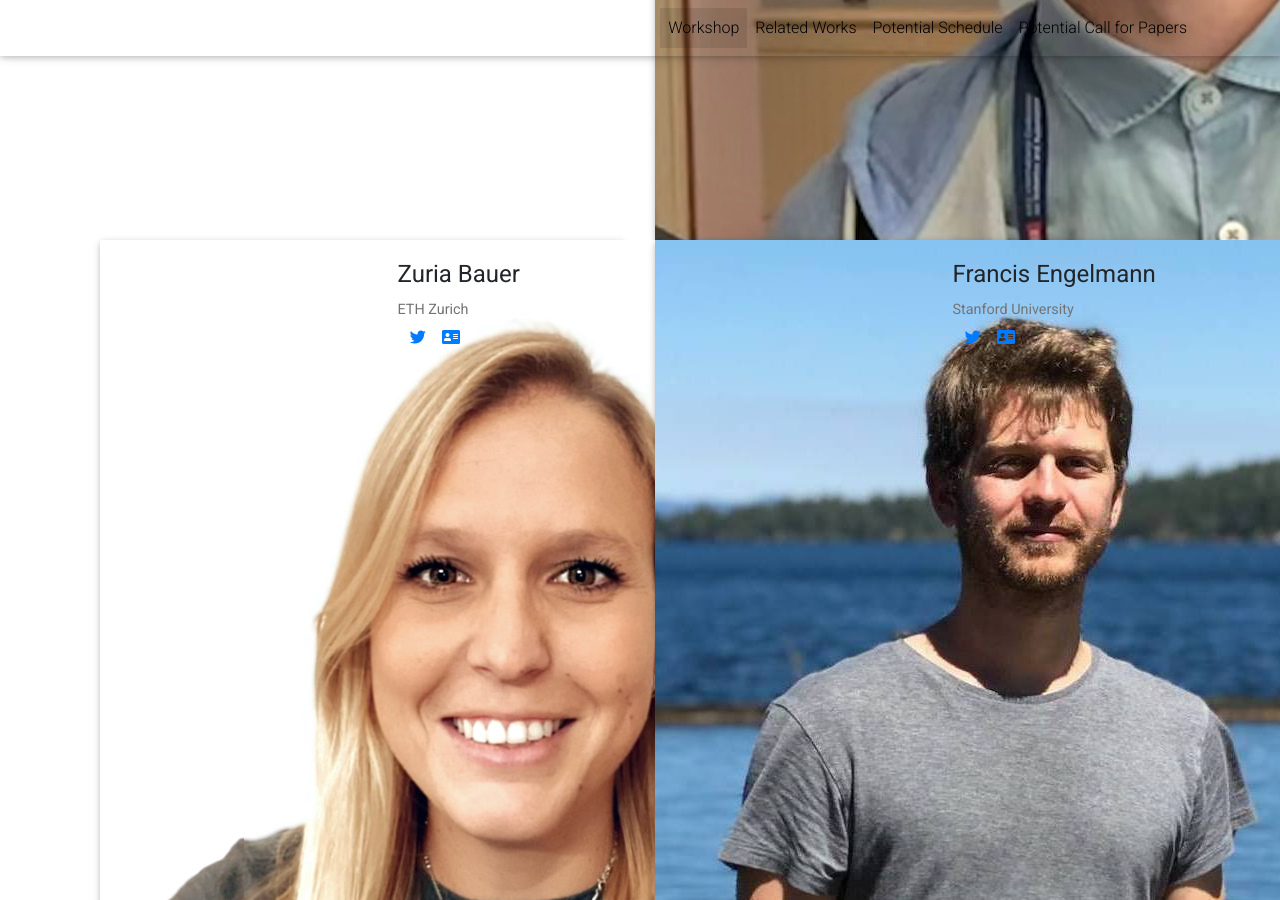
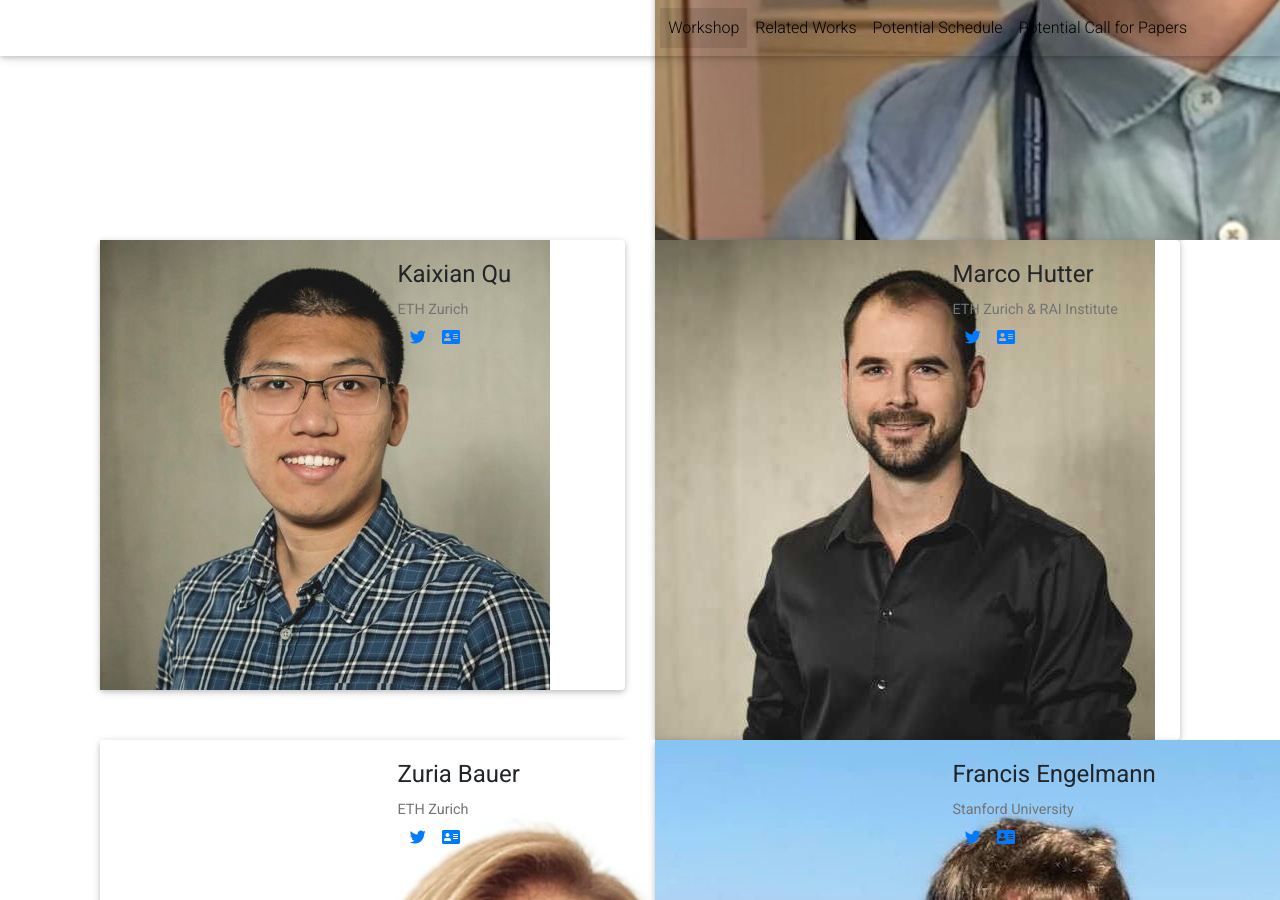
Before and after one commit to navworkshop2025/navworkshop2025.github.io, a Jekyll site: the page built from _pages/about.md, in a window 1280 px wide and 900 px high, scrolled down 7040 px. Built offline with Jekyll 4.4.1, drawn with Linux system fonts in a browser that asks for light colours; a style sheet for code colours, icons or effects is not loaded.

Commit message:
update organizers

```diff
--- a/_layouts/workshop.html
+++ b/_layouts/workshop.html
@@ -499,125 +499,127 @@ layout: default
             </div>
           </div>
 
-          <!-- <div class="card-item col"> -->
-          <!--   <div class="card"> -->
-          <!--     <div class="row g-0"> -->
-          <!--       <div class="card-img col-md-6"> -->
-          <!--         <img src="/assets/img/kaixian.jpg" /> -->
-          <!--       </div> -->
-          <!--       <div class="col-md-6"> -->
-          <!--         <div class="card-body"> -->
-          <!--           <h4 class="card-title">Kaixian Qu</h4> -->
+          <div class="card-item col">
+            <div class="card">
+              <div class="row g-0">
+                <div class="card-img col-md-6">
+                  <img src="/assets/img/kaixian.jpg" />
+                </div>
+                <div class="col-md-6">
+                  <div class="card-body">
+                    <h4 class="card-title">Kaixian Qu</h4>
 
-          <!--           <h6 class="card-text">ETH Zurich</h6> -->
+                    <h6 class="card-text">ETH Zurich</h6>
 
-          <!--           <div class="row ml-1 mr-1 p-0"> -->
-          <!--               -->
-          <!--             <div class="icon" data-toggle="tooltip" title="Twitter"> -->
-          <!--               <a -->
-          <!--                 href="https://x.com/QuKaixian" -->
-          <!--                 title="Twitter" -->
-          <!--                 target="_blank" -->
-          <!--                 rel="noopener noreferrer" -->
-          <!--                 ><i class="fab fa-twitter"></i -->
-          <!--               ></a> -->
-          <!--             </div> -->
+                    <div class="row ml-1 mr-1 p-0">
 
-          <!--               -->
-          <!--             <div class="google-scholar-icon"> -->
-          <!--               <div -->
-          <!--                 class="icon" -->
-          <!--                 data-toggle="tooltip" -->
-          <!--                 title="Google Scholar" -->
-          <!--               > -->
-          <!--                 <a -->
-          <!--                   href="https://scholar.google.com/citations?user=9TgpzJQAAAAJ" -->
-          <!--                   title="GooleScholar" -->
-          <!--                   target="_blank" -->
-          <!--                   rel="noopener noreferrer" -->
-          <!--                   ><i class="ai ai-google-scholar"></i -->
-          <!--                 ></a> -->
-          <!--               </div> -->
-          <!--             </div> -->
+                      <div class="icon" data-toggle="tooltip" title="Twitter">
+                        <a
+                          href="https://x.com/QuKaixian"
+                          title="Twitter"
+                          target="_blank"
+                          rel="noopener noreferrer"
+                          ><i class="fab fa-twitter"></i
+                        ></a>
+                      </div>
 
-          <!--               -->
-          <!--             <div class="website-icon"> -->
-          <!--               <div class="icon" data-toggle="tooltip" title="Website"> -->
-          <!--                 <a -->
-          <!--                   href="https://linkedin.com/in/kaixian-qu-66a86215a" -->
-          <!--                   title="Website" -->
-          <!--                   target="_blank" -->
-          <!--                   rel="noopener noreferrer" -->
-          <!--                   ><i class="fas fa-address-card"></i -->
-          <!--                 ></a> -->
-          <!--               </div> -->
-          <!--             </div> -->
-          <!--           </div> -->
-          <!--         </div> -->
-          <!--       </div> -->
-          <!--     </div> -->
-          <!--   </div> -->
-          <!-- </div> -->
 
-          <!-- <div class="card-item col"> -->
-          <!--   <div class="card"> -->
-          <!--     <div class="row g-0"> -->
-          <!--       <div class="card-img col-md-6"> -->
-          <!--         <img src="/assets/img/hutter.jpg" /> -->
-          <!--       </div> -->
-          <!--       <div class="col-md-6"> -->
-          <!--         <div class="card-body"> -->
-          <!--           <h4 class="card-title">Marco Hutter</h4> -->
+                      <div class="google-scholar-icon">
+                        <div
+                          class="icon"
+                          data-toggle="tooltip"
+                          title="Google Scholar"
+                        >
+                          <a
+                            href="https://scholar.google.com/citations?user=9TgpzJQAAAAJ"
+                            title="GooleScholar"
+                            target="_blank"
+                            rel="noopener noreferrer"
+                            ><i class="ai ai-google-scholar"></i
+                          ></a>
+                        </div>
+                      </div>
 
-          <!--           <h6 class="card-text">ETH Zurich</h6> -->
 
-          <!--           <div class="row ml-1 mr-1 p-0"> -->
-          <!--               -->
-          <!--             <div class="icon" data-toggle="tooltip" title="Twitter"> -->
-          <!--               <a -->
-          <!--                 href="https://x.com/leggedrobotics" -->
-          <!--                 title="Twitter" -->
-          <!--                 target="_blank" -->
-          <!--                 rel="noopener noreferrer" -->
-          <!--                 ><i class="fab fa-twitter"></i -->
-          <!--               ></a> -->
-          <!--             </div> -->
+                      <div class="website-icon">
+                        <div class="icon" data-toggle="tooltip" title="Website">
+                          <a
+                            href="https://linkedin.com/in/kaixian-qu-66a86215a"
+                            title="Website"
+                            target="_blank"
+                            rel="noopener noreferrer"
+                            ><i class="fas fa-address-card"></i
+                          ></a>
+                        </div>
+                      </div>
+                    </div>
+                  </div>
+                </div>
+              </div>
+            </div>
+          </div>
 
-          <!--               -->
-          <!--             <div class="google-scholar-icon"> -->
-          <!--               <div -->
-          <!--                 class="icon" -->
-          <!--                 data-toggle="tooltip" -->
-          <!--                 title="Google Scholar" -->
-          <!--               > -->
-          <!--                 <a -->
-          <!--                   href="https://scholar.google.ch/citations?user=DO3quJYAAAAJ" -->
-          <!--                   title="GooleScholar" -->
-          <!--                   target="_blank" -->
-          <!--                   rel="noopener noreferrer" -->
-          <!--                   ><i class="ai ai-google-scholar"></i -->
-          <!--                 ></a> -->
-          <!--               </div> -->
-          <!--             </div> -->
+          <div class="card-item col">
+            <div class="card">
+              <div class="row g-0">
+                <div class="card-img col-md-6">
+                  <img src="/assets/img/hutter.jpg" />
+                </div>
+                <div class="col-md-6">
+                  <div class="card-body">
+                    <h4 class="card-title">Marco Hutter</h4>
 
-          <!--               -->
-          <!--             <div class="website-icon"> -->
-          <!--               <div class="icon" data-toggle="tooltip" title="Website"> -->
-          <!--                 <a -->
-          <!--                   href="https://rsl.ethz.ch/" -->
-          <!--                   title="Website" -->
-          <!--                   target="_blank" -->
-          <!--                   rel="noopener noreferrer" -->
-          <!--                   ><i class="fas fa-address-card"></i -->
-          <!--                 ></a> -->
-          <!--               </div> -->
-          <!--             </div> -->
-          <!--           </div> -->
-          <!--         </div> -->
-          <!--       </div> -->
-          <!--     </div> -->
-          <!--   </div> -->
-          <div class="card-item col">
+                    <h6 class="card-text">ETH Zurich & RAI Institute</h6>
+
+                    <div class="row ml-1 mr-1 p-0">
+
+                      <div class="icon" data-toggle="tooltip" title="Twitter">
+                        <a
+                          href="https://x.com/leggedrobotics"
+                          title="Twitter"
+                          target="_blank"
+                          rel="noopener noreferrer"
+                          ><i class="fab fa-twitter"></i
+                        ></a>
+                      </div>
+
+
+                      <div class="google-scholar-icon">
+                        <div
+                          class="icon"
+                          data-toggle="tooltip"
+                          title="Google Scholar"
+                        >
+                          <a
+                            href="https://scholar.google.ch/citations?user=DO3quJYAAAAJ"
+                            title="GooleScholar"
+                            target="_blank"
+                            rel="noopener noreferrer"
+                            ><i class="ai ai-google-scholar"></i
+                          ></a>
+                        </div>
+                      </div>
+
+
+                      <div class="website-icon">
+                        <div class="icon" data-toggle="tooltip" title="Website">
+                          <a
+                            href="https://rsl.ethz.ch/"
+                            title="Website"
+                            target="_blank"
+                            rel="noopener noreferrer"
+                            ><i class="fas fa-address-card"></i
+                          ></a>
+                        </div>
+                      </div>
+                    </div>
+                  </div>
+                </div>
+              </div>
+            </div>
+          </div>
+
+            <div class="card-item col">
             <div class="card">
               <div class="row g-0">
                 <div class="card-img col-md-6">
```
